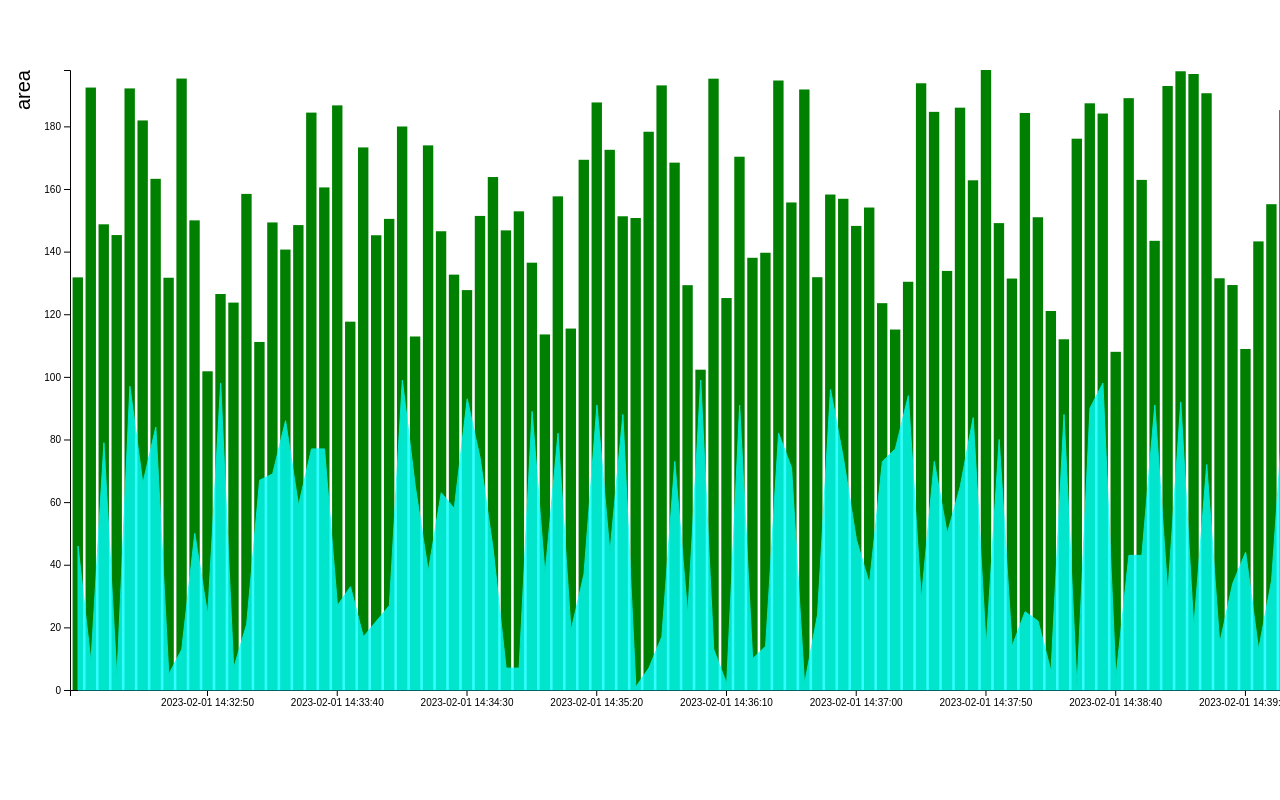
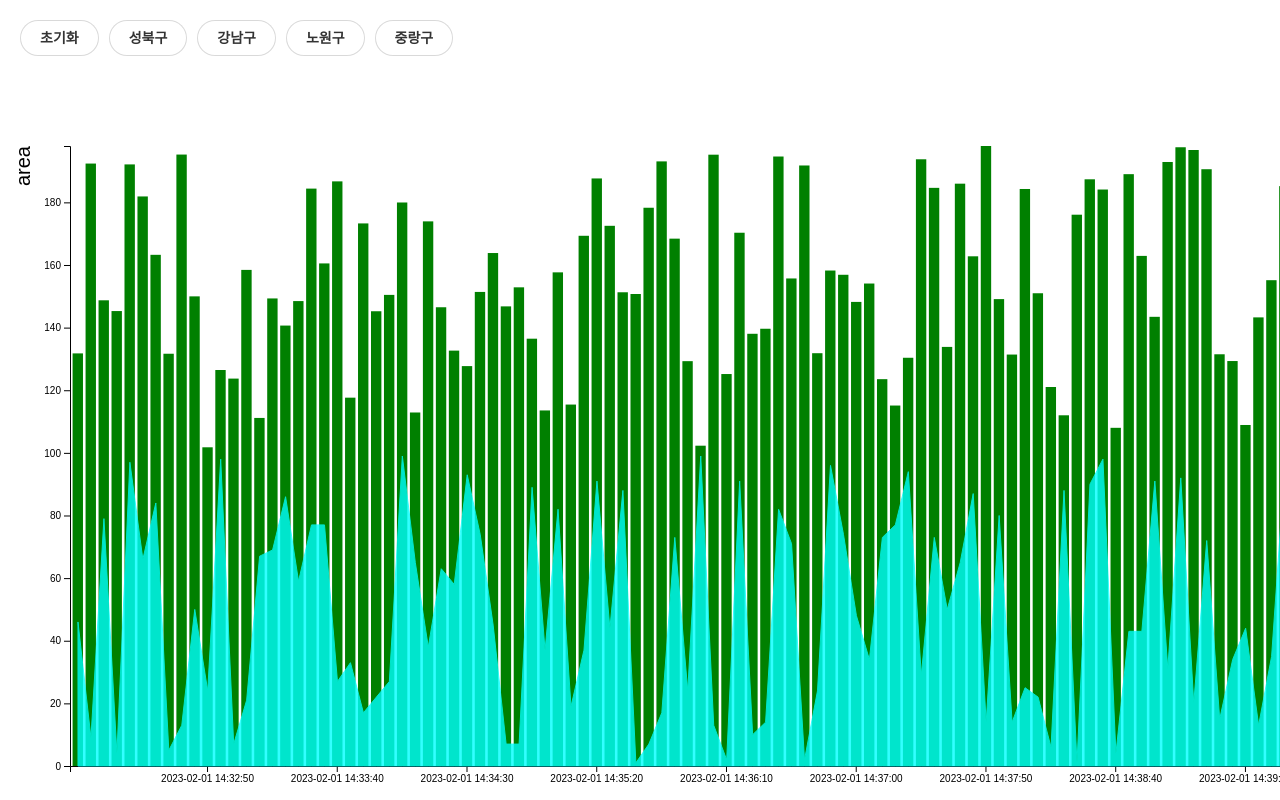
Before and after one commit to jypman/my-pre-onboard-12th-4, a React (Create React App) app: page / in a window 1280 px wide. Shown: the top 800 px of the page. Built offline with nearby package versions, Linux system fonts and the light colour scheme.

Commit message:
add : 차트 필터 기능 추가

```diff
--- a/src/pages/Chart.tsx
+++ b/src/pages/Chart.tsx
@@ -10,15 +10,15 @@ import {
   select,
   area,
 } from "d3";
-import chartData from "../mocks/data.json";
+import { IChartVal } from "../types/chart";
 
-interface IChartVal {
-  id: string;
-  value_area: number;
-  value_bar: number;
+interface ChartProps {
+  xAxisData: string[];
+  yAxisData: IChartVal[];
+  highlightedBar?: string;
+  onClickBar?: (event: React.MouseEvent, barVal: IChartVal) => void;
 }
 
-export const Chart = () => {
 const width: number = 1440;
 const height: number = 760;
 const [chartMT, chartMR, chartMB, chartML] = [70, 70, 70, 70];
@@ -28,16 +28,24 @@ export const Chart = () => {
 const barPadding = 0.2;
 const doubleAreaExtent = 2;
 const barColor = "green";
+const highlightBarColor = "red";
 const areaColor = "aqua";
-  const parsedDateData: string[] = Object.keys(chartData.response);
-  const parsedValueData: IChartVal[] = Object.values(chartData.response);
 
-  useEffect(() => {
+export const Chart = ({
+  xAxisData,
+  yAxisData,
+  highlightedBar,
+  onClickBar,
+}: ChartProps) => {
+  const initChart = (): void => {
+    select("svg").remove();
+  };
+
+  const drawChart = (): void => {
     const canvas = select(".canvas")
       .append("svg")
       .attr("width", width)
       .attr("height", height);
-
     const chart = canvas
       .append("g")
       .attr("width", chartWidth)
@@ -45,27 +53,33 @@ export const Chart = () => {
       .attr("transform", `translate(${chartML}, ${chartMT})`);
 
     const xTimeScale = scaleBand()
-      .domain(parsedDateData)
+      .domain(xAxisData)
       .range([0, chartWidth])
       .padding(barPadding);
+
+    const yBarExtent = [0, max(yAxisData, (d) => d.value_bar) ?? 0];
+    const yBarScale = scaleLinear().domain(yBarExtent).range([chartHeight, 0]);
+
+    const yAreaExtent = [
+      0,
+      (max(yAxisData, (d) => d.value_area) ?? 0) * doubleAreaExtent,
+    ];
+    const yAreaScale = scaleLinear()
+      .domain(yAreaExtent)
+      .range([chartHeight, 0]);
+
+    const drawAxis = (): void => {
       const xTimeAxisG = chart
         .append("g")
         .attr("transform", `translate(0, ${chartHeight})`);
       const xTimeAxis = axisBottom(xTimeScale).tickValues(
         xTimeScale.domain().filter((_, index: number) => {
-        const axisLabelSection = 10;
-        return index > 0 && !(index % axisLabelSection);
+          const axisTicksSection = 10;
+          return index > 0 && !(index % axisTicksSection);
         }),
       );
       xTimeAxisG.call(xTimeAxis);
 
-    const yAreaExtent = [
-      0,
-      (max(parsedValueData, (d) => d.value_area) ?? 0) * doubleAreaExtent,
-    ];
-    const yAreaScale = scaleLinear()
-      .domain(yAreaExtent)
-      .range([chartHeight, 0]);
       const yAreaAxisG = chart.append("g");
       const yAreaAxis = axisLeft(yAreaScale);
       yAreaAxisG
@@ -78,8 +92,6 @@ export const Chart = () => {
         .attr("font-size", axisFontSize)
         .text("area");
 
-    const yBarExtent = [0, max(parsedValueData, (d) => d.value_bar) ?? 0];
-    const yBarScale = scaleLinear().domain(yBarExtent).range([chartHeight, 0]);
       const yBarAxisG = chart
         .append("g")
         .attr("transform", `translate(${chartWidth}, 0)`);
@@ -93,27 +105,36 @@ export const Chart = () => {
         .attr("fill", "black")
         .attr("font-size", axisFontSize)
         .text("bar");
+    };
 
-    const bars = chart.selectAll("rect").data(parsedValueData);
-    bars
+    const drawBarChart = (): void => {
+      chart
+        .selectAll("rect")
+        .data(yAxisData)
         .enter()
         .append("rect")
         .attr("width", xTimeScale.bandwidth)
-      .attr("height", (barValue) => chartHeight - yBarScale(barValue.value_bar))
-      .attr("fill", barColor)
         .attr(
-        "x",
-        (_, index: number) => xTimeScale(parsedDateData[index]) as number,
+          "height",
+          (barValue) => chartHeight - yBarScale(barValue.value_bar),
         )
-      .attr("y", (barValue) => yBarScale(barValue.value_bar));
+        .attr("fill", (d: IChartVal) => {
+          return d.id === highlightedBar ? highlightBarColor : barColor;
+        })
+        .attr("x", (_, index: number) => xTimeScale(xAxisData[index]) as number)
+        .attr("y", (barValue) => yBarScale(barValue.value_bar))
+        .style("cursor", "pointer")
+        .on("click", (event: React.MouseEvent, data: IChartVal) => {
+          if (onClickBar) onClickBar(event, data);
+        });
+    };
 
+    const drawAreaChart = (): void => {
       const drawArea = area<IChartVal>()
         .x((_: IChartVal, index: number): number => {
           const halfBarWidth = xTimeScale.bandwidth() / 2;
           return (
-          halfBarWidth +
-          barPadding +
-          (xTimeScale(parsedDateData[index]) as number)
+            halfBarWidth + barPadding + (xTimeScale(xAxisData[index]) as number)
           );
         })
         .y0(yAreaScale(0))
@@ -124,8 +145,18 @@ export const Chart = () => {
         .attr("fill", areaColor)
         .attr("stroke", areaColor)
         .attr("opacity", "0.8")
-      .attr("d", drawArea(parsedValueData));
-  }, []);
+        .attr("d", drawArea(yAxisData));
+    };
+
+    drawAxis();
+    drawBarChart();
+    drawAreaChart();
+  };
+
+  useEffect(() => {
+    initChart();
+    drawChart();
+  }, [highlightedBar, yAxisData, xAxisData]);
 
   return (
     <StyledChart>
@@ -134,6 +165,6 @@ export const Chart = () => {
   );
 };
 
-const StyledChart = styled.div`
-  //
+const StyledChart = styled.section`
+  width: ${width}px;
 `;
--- /dev/null
+++ b/src/pages/Home.tsx
@@ -0,0 +1,50 @@
+import React, { useState } from "react";
+import styled from "styled-components";
+import { Chart } from "./Chart";
+import { Button } from "../components/Button";
+import chartData from "../mocks/data.json";
+import { IChartVal } from "../types/chart";
+
+const dateData: string[] = Object.keys(chartData.response);
+const valueData: IChartVal[] = Object.values(chartData.response);
+
+export const Home = () => {
+  const regionList: string[] = [...new Set(valueData.map((value) => value.id))];
+  const [highlightedRegion, setHighlightedRegion] = useState<string>("");
+  const changeRegion = (clickedRegion: string): void =>
+    setHighlightedRegion(clickedRegion);
+  const initRegion = () => setHighlightedRegion("");
+
+  return (
+    <StyledHome>
+      <div className="btn-wrapper">
+        <Button label="초기화" onClick={initRegion} />
+        {regionList.map((value: string) => (
+          <Button
+            key={value}
+            label={value}
+            primary={highlightedRegion === value}
+            onClick={() => changeRegion(value)}
+          />
+        ))}
+      </div>
+      <Chart
+        xAxisData={dateData}
+        yAxisData={valueData}
+        highlightedBar={highlightedRegion}
+        onClickBar={(_, data) => changeRegion(data.id)}
+      />
+    </StyledHome>
+  );
+};
+
+const StyledHome = styled.main`
+  width: fit-content;
+  margin: 0 auto;
+  .btn-wrapper {
+    margin: 20px;
+    display: flex;
+    align-items: center;
+    gap: 10px;
+  }
+`;
--- a/src/pages/Routes.tsx
+++ b/src/pages/Routes.tsx
@@ -1,6 +1,6 @@
 import { createBrowserRouter } from "react-router-dom";
 import { NotFound } from "./NoutFound";
-import { Chart } from "./Chart";
+import { Home } from "./Home";
 
 export const routers = createBrowserRouter([
   {
@@ -9,6 +9,6 @@ export const routers = createBrowserRouter([
   },
   {
     path: "/",
-    element: <Chart />,
+    element: <Home />,
   },
 ]);
--- /dev/null
+++ b/src/types/chart.ts
@@ -0,0 +1,5 @@
+export interface IChartVal {
+  id: string;
+  value_area: number;
+  value_bar: number;
+}
--- a/tsconfig.json
+++ b/tsconfig.json
@@ -1,6 +1,6 @@
 {
   "compilerOptions": {
-    "target": "es5",
+    "target": "es6",
     "lib": [
       "dom",
       "dom.iterable",
```
Lines whose indentation alone changed are shown as unchanged.
